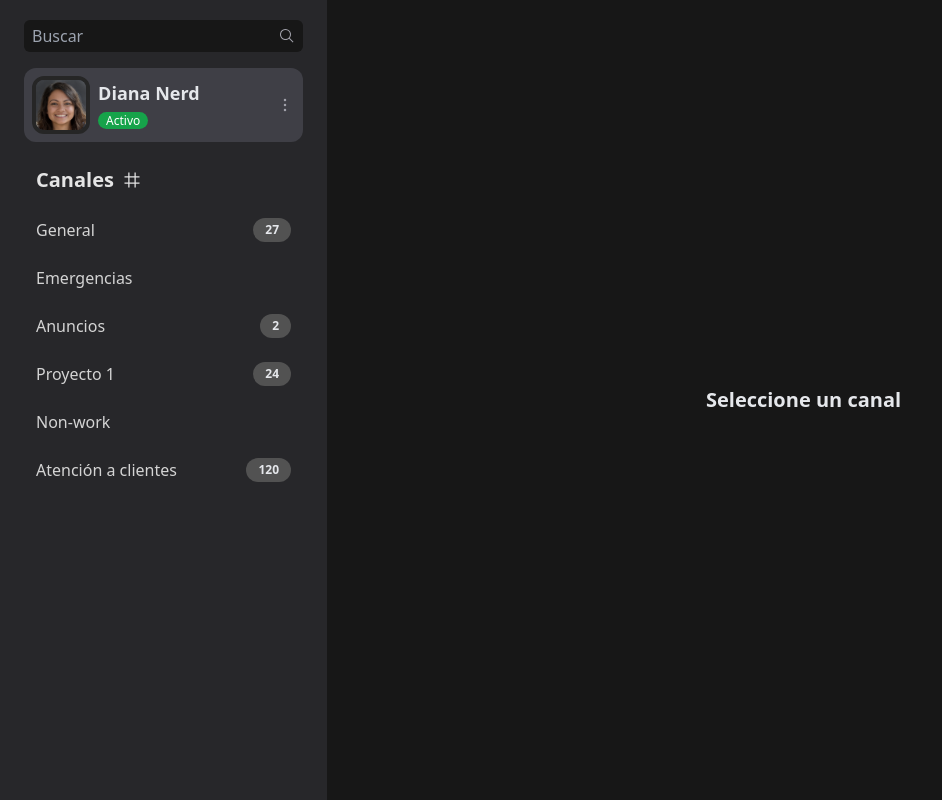
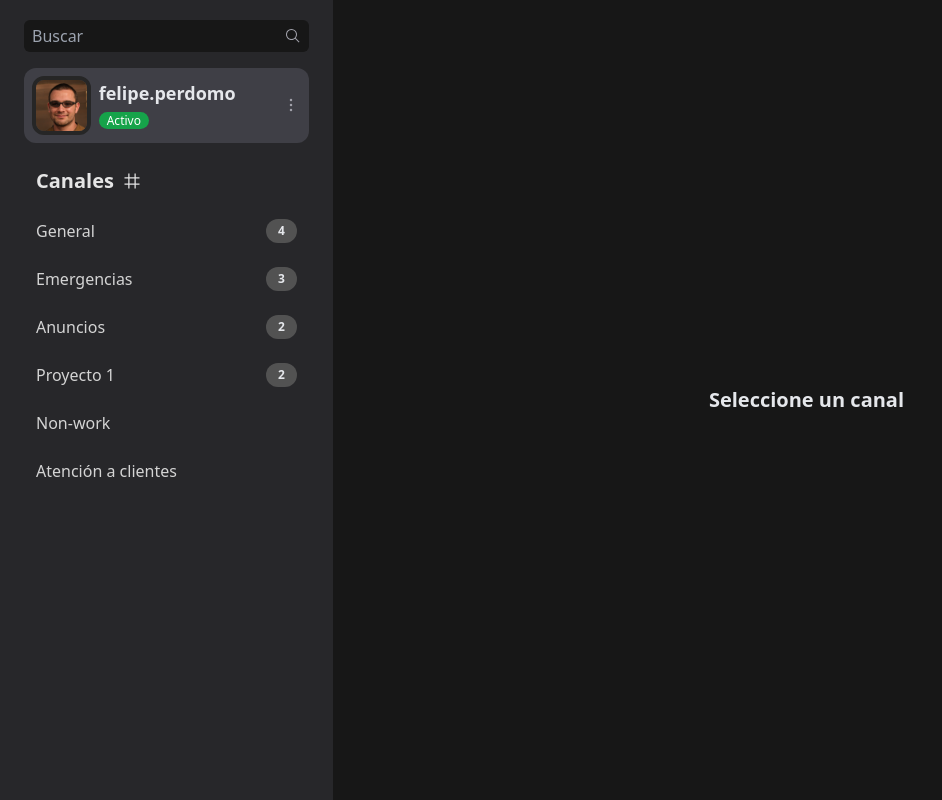
Before and after one commit to afperdomo2/curso-pinia, a Vue app: page / in a window 1280 px wide. Shown: the whole page, without its empty margins (0-942 px from the left). Built offline with nearby package versions, Linux system fonts and the light colour scheme.

Commit message:
🧪Feat: Implementa el uso del estado (state) y los Getters

```diff
--- /dev/null
+++ b/src/stores/channels.js
@@ -0,0 +1,36 @@
+import { defineStore } from "pinia";
+import useMessagesStore from "./messages";
+
+export default defineStore("channels", {
+  state() {
+    return {
+      channels: [
+        { id: 1, name: "General", messages: null },
+        { id: 2, name: "Emergencias", messages: null },
+        { id: 3, name: "Anuncios", messages: null },
+        { id: 4, name: "Proyecto 1", messages: null },
+        { id: 5, name: "Non-work", messages: null },
+        { id: 6, name: "Atención a clientes", messages: null },
+      ],
+    };
+  },
+  getters: {
+    getChannels: (state) => (search) => {
+      const messagesStore = useMessagesStore();
+
+      return state.channels
+        .filter(({ name }) =>
+          name.toLowerCase().includes(search.toLocaleLowerCase())
+        )
+        .map((channel) => {
+          const unreadMessages = messagesStore.countUnredMessagesByChannelId(
+            channel.id
+          );
+          return {
+            ...channel,
+            messages: unreadMessages,
+          };
+        });
+    },
+  },
+});
--- /dev/null
+++ b/src/stores/contacts.js
@@ -0,0 +1,12 @@
+import { defineStore } from "pinia";
+
+export default defineStore("contacts", {
+  state() {
+    return {
+      contacts: [
+        { id: 2, name: "Jason", avatar: "/avatars/avatar-04.jpg" },
+        { id: 3, name: "Janet", avatar: "/avatars/avatar-03.jpg" },
+      ],
+    };
+  },
+});
--- /dev/null
+++ b/src/stores/messages.js
@@ -0,0 +1,110 @@
+import { defineStore } from "pinia";
+
+export default defineStore("messages", {
+  state() {
+    return {
+      messages: [
+        {
+          id: 1,
+          author: 1,
+          message: "Hola 👀",
+          timestamp: new Date().toLocaleTimeString(),
+          channelId: 1,
+          read: false,
+        },
+        {
+          id: 2,
+          author: 2,
+          message: "Holaaa!!!",
+          timestamp: new Date().toLocaleTimeString(),
+          channelId: 1,
+          read: false,
+        },
+        {
+          id: 3,
+          author: 3,
+          message: "Hola a todo el mundo 😊",
+          timestamp: new Date().toLocaleTimeString(),
+          channelId: 1,
+          read: false,
+        },
+        {
+          id: 4,
+          author: 3,
+          message: "¿Cómo están?",
+          timestamp: new Date().toLocaleTimeString(),
+          channelId: 2,
+          read: false,
+        },
+        {
+          id: 5,
+          author: 1,
+          message: "Todo muy bien :D",
+          timestamp: new Date().toLocaleTimeString(),
+          channelId: 1,
+          read: false,
+        },
+        {
+          id: 6,
+          author: 2,
+          message: "Si, todo bien.",
+          timestamp: new Date().toLocaleTimeString(),
+          channelId: 3,
+          read: false,
+        },
+        {
+          id: 7,
+          author: 1,
+          message: "Oigan, les escribo para contarles algo... 😌",
+          timestamp: new Date().toLocaleTimeString(),
+          channelId: 3,
+          read: false,
+        },
+        {
+          id: 8,
+          author: 3,
+          message: "A vers 👀",
+          timestamp: new Date().toLocaleTimeString(),
+          channelId: 2,
+          read: false,
+        },
+        {
+          id: 9,
+          author: 2,
+          message: "Ahhhh!!",
+          timestamp: new Date().toLocaleTimeString(),
+          channelId: 2,
+          read: false,
+        },
+        {
+          id: 10,
+          author: 2,
+          message: "¡Cuenta ese chismesito yaaaa!",
+          timestamp: new Date().toLocaleTimeString(),
+          channelId: 4,
+          read: false,
+        },
+        {
+          id: 11,
+          author: 1,
+          message: "Pues, ¡acabamos de lanzar los nuevos cursos de Vue.js!",
+          timestamp: new Date().toLocaleTimeString(),
+          channelId: 4,
+          read: false,
+        },
+      ],
+    };
+  },
+  getters: {
+    findMessagesByChannelId: (state) => (channelId) => {
+      return state.messages.filter(
+        (message) => message.channelId === channelId
+      );
+    },
+    countUnredMessagesByChannelId: (state) => (channelId) => {
+      return state
+        .findMessagesByChannelId(channelId)
+        .filter(({ read }) => read === false).length;
+    },
+  },
+});
--- /dev/null
+++ b/src/stores/profile.js
@@ -0,0 +1,12 @@
+import { defineStore } from "pinia";
+
+export default defineStore("profile", {
+  state() {
+    return {
+      id: 1,
+      username: "felipe.perdomo",
+      avatar: "/avatars/avatar-02.jpg",
+      status: "active",
+    };
+  },
+});
--- a/src/views/HomeView.vue
+++ b/src/views/HomeView.vue
@@ -3,22 +3,14 @@ import { RouterView, RouterLink } from "vue-router";
 import InputSearch from "@/components/InputSearch.vue";
 import ProfileCard from "@/components/ProfileCard.vue";
 import ChatItem from "@/components/ChatItem.vue";
-import { ref, reactive } from "vue";
+import { ref } from "vue";
+import useProfileStore from "@/stores/profile";
+import useChannelsStore from "@/stores/channels";
+
+const profileStore = useProfileStore();
+const channelsStore = useChannelsStore();
 
 const search = ref("");
-const profile = reactive({
-  username: "Diana Nerd",
-  status: "active",
-  avatar: "/avatars/avatar.jpg",
-});
-const channels = reactive([
-  { id: 1, name: "General", messages: 27 },
-  { id: 2, name: "Emergencias", messages: null },
-  { id: 3, name: "Anuncios", messages: 2 },
-  { id: 4, name: "Proyecto 1", messages: 24 },
-  { id: 5, name: "Non-work", messages: null },
-  { id: 6, name: "Atención a clientes", messages: 120 },
-]);
 </script>
 
 <template>
@@ -26,16 +18,16 @@ const channels = reactive([
     <aside>
       <InputSearch v-model="search" />
       <ProfileCard
-        :avatar="profile.avatar"
-        :username="profile.username"
-        :status="profile.status"
+        :avatar="profileStore.avatar"
+        :username="profileStore.username"
+        :status="profileStore.status"
       />
-      <RouterLink to="/" class="channels-title"
-        >Canales <Icon icon="carbon:hashtag"
-      /></RouterLink>
+      <RouterLink to="/" class="channels-title">
+        Canales <Icon icon="carbon:hashtag" />
+      </RouterLink>
       <div class="channels">
         <ChatItem
-          v-for="channel in channels"
+          v-for="channel in channelsStore.getChannels(search)"
           :key="channel.id"
           :id="channel.id"
           :name="channel.name"
--- a/src/views/MessagesView.vue
+++ b/src/views/MessagesView.vue
@@ -2,89 +2,23 @@
 import { ref, reactive, computed, watch } from "vue";
 import { useRoute } from "vue-router";
 import MessageItem from "@/components/MessageItem.vue";
+import useMessagesStore from "@/stores/messages";
+import useContactsStore from "@/stores/contacts";
 
 const route = useRoute();
+
+const messagesStore = useMessagesStore();
+const contactsStore = useContactsStore();
 
 const end = ref(null);
 const channelId = ref(null);
 const title = ref("");
-const people = reactive([
-  { id: 1, name: "Tú", avatar: "/avatars/avatar.jpg" },
-  { id: 2, name: "Jason", avatar: "/avatars/avatar-02.jpg" },
-  { id: 3, name: "Janet", avatar: "/avatars/avatar-03.jpg" },
-]);
-const messages = reactive([
-  {
-    id: 1,
-    author: 1,
-    message: "Hola 👀",
-    timestamp: new Date().toLocaleTimeString(),
-  },
-  {
-    id: 2,
-    author: 2,
-    message: "Holaaa!!!",
-    timestamp: new Date().toLocaleTimeString(),
-  },
-  {
-    id: 3,
-    author: 3,
-    message: "Hola a todo el mundo 😊",
-    timestamp: new Date().toLocaleTimeString(),
-  },
-  {
-    id: 4,
-    author: 3,
-    message: "¿Cómo están?",
-    timestamp: new Date().toLocaleTimeString(),
-  },
-  {
-    id: 5,
-    author: 1,
-    message: "Todo muy bien :D",
-    timestamp: new Date().toLocaleTimeString(),
-  },
-  {
-    id: 6,
-    author: 2,
-    message: "Si, todo bien.",
-    timestamp: new Date().toLocaleTimeString(),
-  },
-  {
-    id: 7,
-    author: 1,
-    message: "Oigan, les escribo para contarles algo... 😌",
-    timestamp: new Date().toLocaleTimeString(),
-  },
-  {
-    id: 8,
-    author: 3,
-    message: "A vers 👀",
-    timestamp: new Date().toLocaleTimeString(),
-  },
-  {
-    id: 9,
-    author: 2,
-    message: "Ahhhh!!",
-    timestamp: new Date().toLocaleTimeString(),
-  },
-  {
-    id: 10,
-    author: 2,
-    message: "¡Cuenta ese chismesito yaaaa!",
-    timestamp: new Date().toLocaleTimeString(),
-  },
-  {
-    id: 11,
-    author: 1,
-    message: "Pues, ¡acabamos de lanzar los nuevos cursos de Vue.js!",
-    timestamp: new Date().toLocaleTimeString(),
-  },
-]);
 
 const messagesView = computed(() =>
-  messages.map((message) => {
-    const author = people.find((p) => p.id === message.author);
+  messagesStore.findMessagesByChannelId(channelId.value).map((message) => {
+    const author = contactsStore.contacts.find(
+      ({ id }) => id === message.author
+    );
     if (!author) return message;
     return {
       ...message,
@@ -103,7 +37,7 @@ const scrollToBottom = () => {
 watch(
   () => route.params.id,
   (id) => {
-    channelId.value = id;
+    channelId.value = parseInt(id);
     scrollToBottom();
   },
   { immediate: true }
@@ -117,7 +51,7 @@ scrollToBottom();
     <header>
       <h2>{{ title }}</h2>
       <div class="people-list">
-        <div class="people-item" v-for="p in people" :key="p.id">
+        <div class="people-item" v-for="p in contactsStore.contacs" :key="p.id">
           <img :src="p.avatar" :alt="p.name" />
         </div>
       </div>
--- a/src/views/ProfileView.vue
+++ b/src/views/ProfileView.vue
@@ -1,6 +1,7 @@
 <script setup>
-import { ref } from "vue";
-const username = ref("");
+import useProfileStore from "@/stores/profile";
+
+const profileStore = useProfileStore();
 </script>
 
 <template>
@@ -8,7 +9,11 @@ const username = ref("");
     <div class="box">
       <img src="/avatars/avatar.jpg" alt="avatar" />
       <label for="username">Nombre de usuario</label>
-      <input type="text" placeholder="Jane Smith" v-model="username" />
+      <input
+        type="text"
+        placeholder="Jane Smith"
+        v-model="profileStore.username"
+      />
       <button @click="$router.push('/')">Acceder</button>
     </div>
   </div>
```
